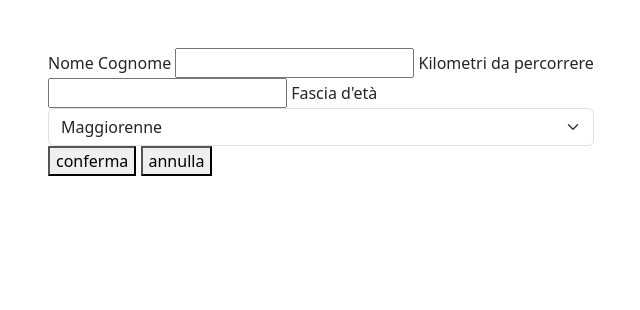
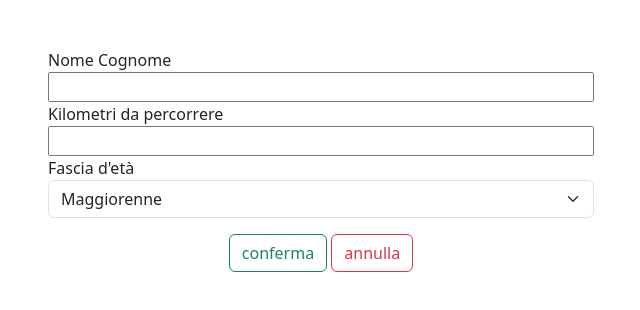
Before and after one commit to giuseppeesposito22/js-biglietto-treno-form, a plain HTML site: page index.html in a window 1280 px wide. Shown: the whole page, without its empty margins (34-674 px from the left). Drawn offline with nearby package versions, Linux system fonts and the light colour scheme.

Commit message:
add style button

```diff
--- a/index.html
+++ b/index.html
@@ -31,11 +31,13 @@
     <div class="container mt-5">
       <div class="row">
         <div class="col-6">
-          <form id="ticket-form" action="">
+          <form id="ticket-form" action="" class="d-flex flex-column gy-5">
             <label for=""> Nome Cognome </label>
             <input id="input-name-surname" type="text" value="" />
+
             <label for=""> Kilometri da percorrere </label>
             <input id="input-km" type="number" value="" />
+
             <label for="">Fascia d'età</label>
             <select
               id="input-select"
@@ -47,9 +49,14 @@
 
               <option id="option-select-over65" value="66">Over65</option>
             </select>
-
-            <button id="button-confirm">conferma</button>
-            <button id="button-reset">annulla</button>
+            <div class="text-center mt-3">
+              <button id="button-confirm" class="btn btn-outline-success">
+                conferma
+              </button>
+              <button id="button-reset" class="btn btn-outline-danger">
+                annulla
+              </button>
+            </div>
           </form>
         </div>
         <div class="col-6">
```
